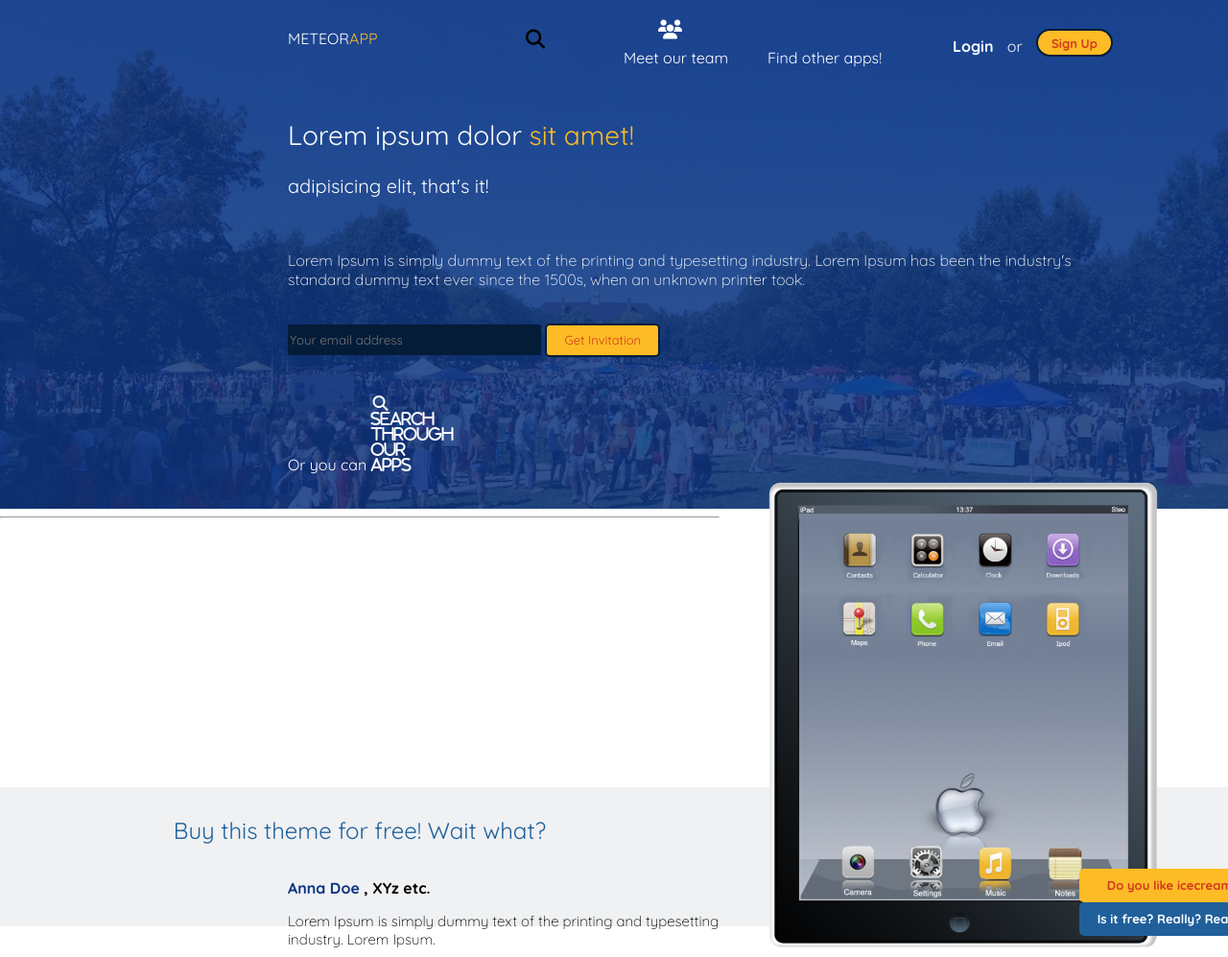
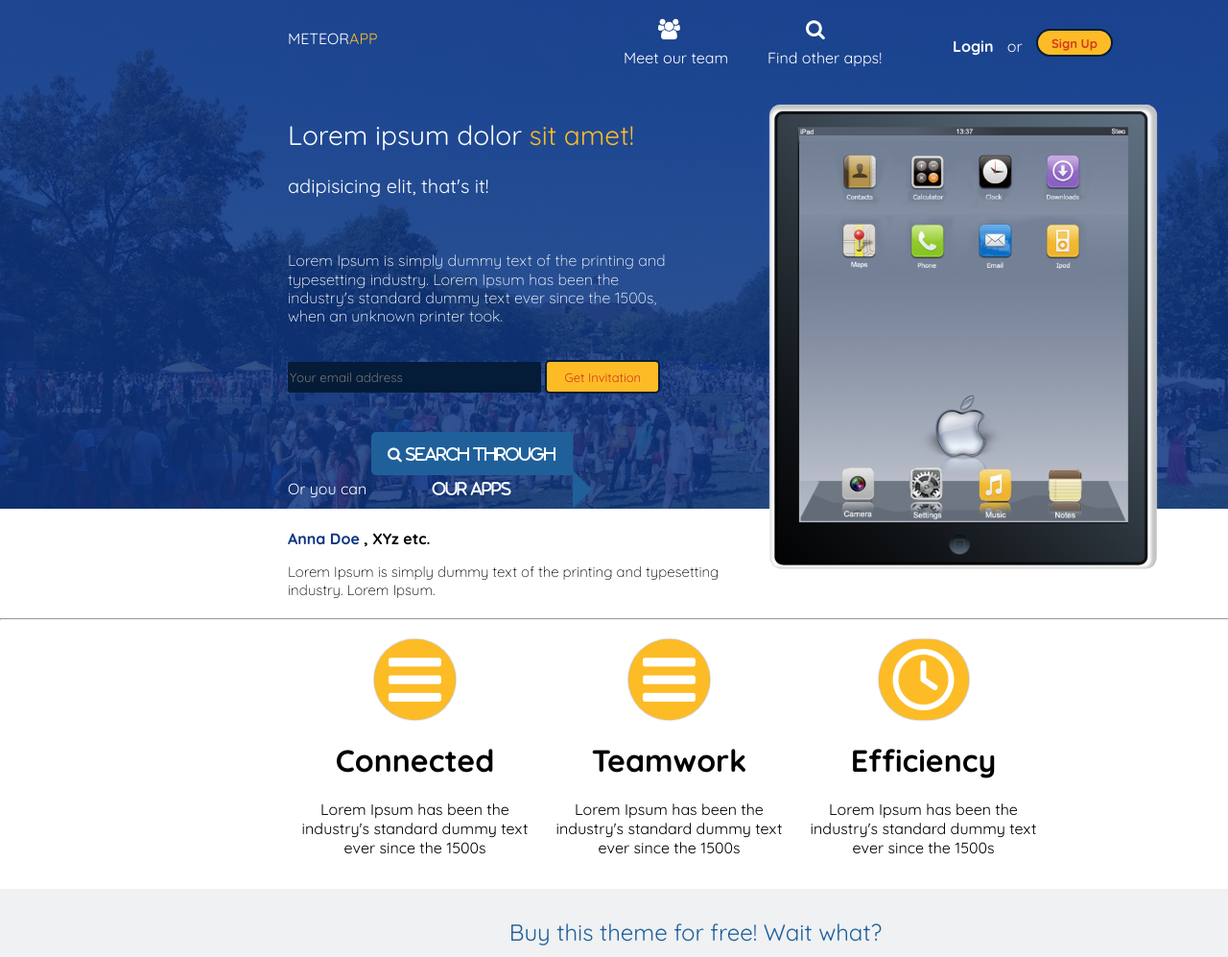
Before and after one commit to joellebs/app, a plain HTML site: page index.html in a window 1280 px wide. Shown: the top 997 px of the page at 96% size. Drawn offline with Linux system fonts and the light colour scheme.

Commit message:
second commit

```diff
--- a/css/main.css
+++ b/css/main.css
@@ -96,11 +96,12 @@ body hr{
   position:relative;
   left: 10px;
 }
-.top-section .cta{
+.topsection .cta{
   width: 400px;
   height: 300px;
-  float: left;}
-.top-section .cta .search-button {
+  float: left;
+}
+.topsection .cta .search-button {
   width:200px;
   height:35px;
   background-color:#20609a;
@@ -110,7 +111,7 @@ body hr{
   line-height:36px;
   padding:5px;
 }
-.top-section .cta .arrow {
+.topsection .cta .arrow {
   width:0;
   height:0;
   border-bottom:20px solid transparent;
@@ -123,7 +124,7 @@ body hr{
   line-height: 0;
   position:relative;
   bottom: 5px; }
-.top-section .yellow{
+.topsection .yellow{
   color:#fdbc25;
 }
 .secondsection{
@@ -224,6 +225,7 @@ body hr{
   top: 20px;
 }
 .searchicon {
+  color:white;
   position:absolute;
   left:840px;
   top:20px;
--- a/index.html
+++ b/index.html
@@ -1,12 +1,14 @@
 <!DOCTYPE html>
 <html lang="en">
 <head>
+<meta name="viewport" content="width=device-width, initial-scale=1.0" >
 <meta name="description" content="my psd theme">
 <meta name="author" content="Matt Brody">
 <!--favicon-->
 <link rel="shortcut icon" href="img/favicon.ico">
 <!--font awsome link-->
 <link rel="stylesheet" href="css/font-awesome.min.css">
+<link rel="stylesheet" href="https://maxcdn.bootstrapcdn.com/font-awesome/4.5.0/css/font-awesome.min.css">
 <!--custom css-->
 <link rel="stylesheet" type="text/css" href="css/main.css">
 <!--google font-->
@@ -22,7 +24,7 @@
 				<i class="fa fa-users fa-lg"></i>
 			</a>
 			<a class="menu1" href="#">Meet our team</a>
-			<a>
+			<a class="nav-icon searchicon">
 				<i class="fa fa-search fa-lg"></i>
 			</a>
 			<a class="menu2" href="3">Find other apps!</a>
@@ -70,7 +72,7 @@
 	Lorem Ipsum is simply dummy text of the printing and typesetting industry. Lorem Ipsum.
 	</p>
 </div>
-<hr>
+<hr width="100%">
 <div class="container">
 	<div class="first">
 		<i class="fa fa-bars fa-4x"></i>
```
Also changed, not shown: 1 other file.
